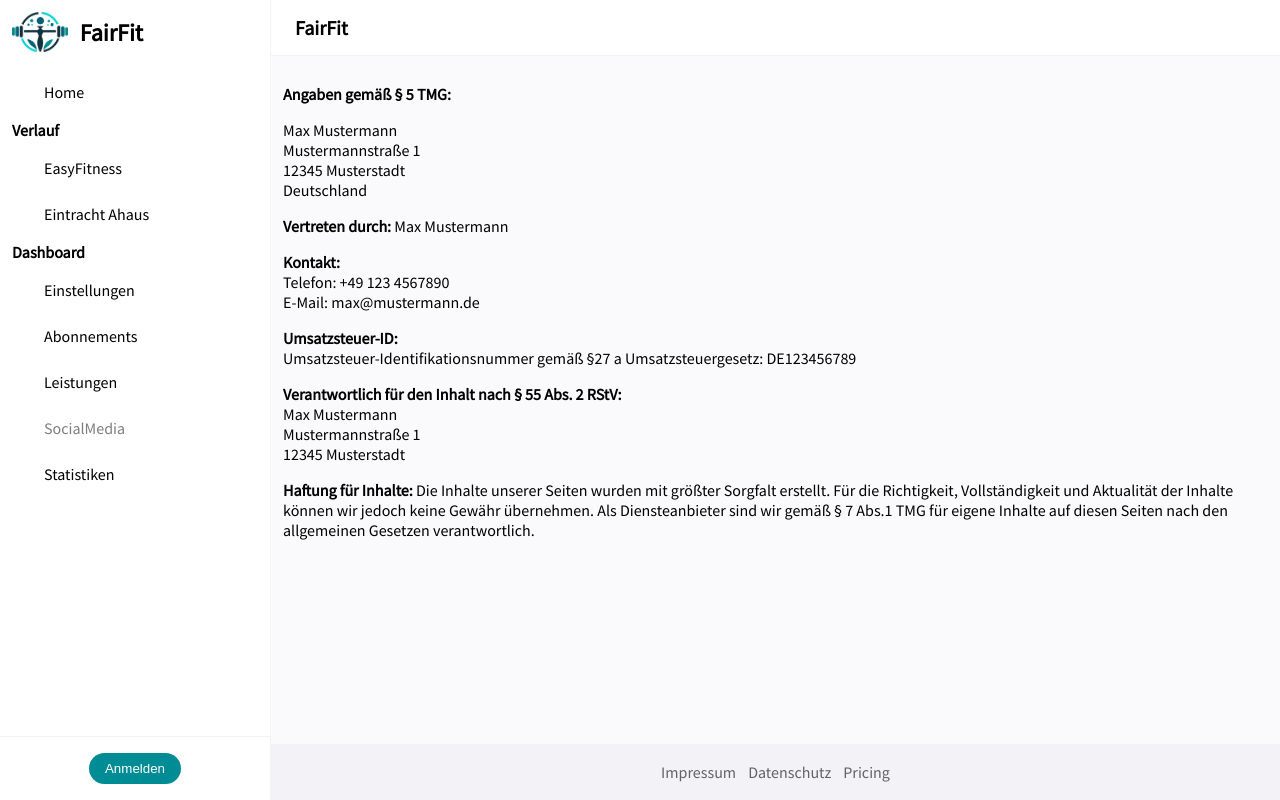
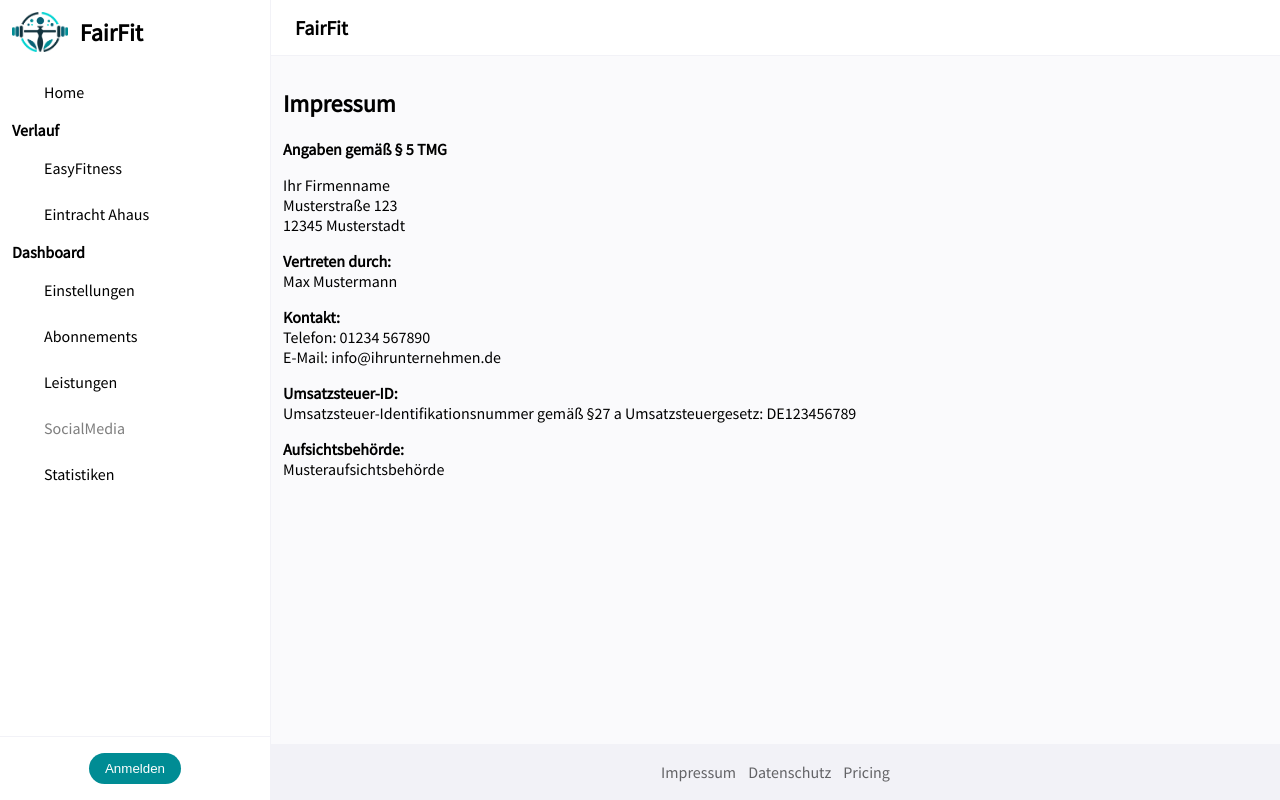
Before and after one commit to FairNetwork/fairfit-frontend, a React (Create React App) app: page / in a window 1280 px wide. Both pictures are taken after a click on the element "Impressum". Built offline with nearby package versions, Linux system fonts and the light colour scheme; some icons are missing.

Commit message:
✨ Update utility

```diff
--- a/src/view/utility/utility-data-protection/UtilityDataProtection.tsx
+++ b/src/view/utility/utility-data-protection/UtilityDataProtection.tsx
@@ -3,41 +3,51 @@ import './utilityDataProtection.scss';
 const UtilityDataProtection = () => {
     return (
         <div className="utility-data-protection">
-            <h1>Datenschutzerklärung</h1>
+            <h2>Datenschutzerklärung</h2>
             <p>
-                Wir freuen uns sehr über Ihr Interesse an unserem Unternehmen. Datenschutz hat einen
-                besonders hohen Stellenwert für die Geschäftsleitung der Musterfirma. Eine Nutzung
-                der Internetseiten der Musterfirma ist grundsätzlich ohne jede Angabe
-                personenbezogener Daten möglich. Sofern eine betroffene Person besondere Services
-                unseres Unternehmens über unsere Internetseite in Anspruch nehmen möchte, könnte
-                jedoch eine Verarbeitung personenbezogener Daten erforderlich werden.
+                <strong>1. Datenschutz auf einen Blick</strong>
             </p>
-
-            <h2>Verantwortliche Stelle</h2>
             <p>
-                Verantwortliche Stelle im Sinne der Datenschutzgesetze ist:
+                Wir nehmen den Schutz Ihrer persönlichen Daten sehr ernst. Hier erhalten Sie einen
+                Überblick darüber, was mit Ihren Daten passiert, wenn Sie unsere Website besuchen.
+            </p>
+            <p>
+                <strong>2. Verantwortlicher</strong>
+            </p>
+            <p>
+                Verantwortlicher für die Datenverarbeitung auf dieser Website ist:
                 <br />
                 Max Mustermann
                 <br />
-                Mustermannstraße 1<br />
+                Musterstraße 123
+                <br />
                 12345 Musterstadt
                 <br />
-                Deutschland
-                <br />
-                E-Mail: datenschutz@mustermann.de
+                E-Mail: datenschutz@ihrunternehmen.de
             </p>
-
-            <h2>Erhebung und Speicherung personenbezogener Daten</h2>
             <p>
-                Wir erheben und speichern folgende personenbezogene Daten: Name, Adresse,
-                E-Mail-Adresse, Telefonnummer.
+                <strong>3. Erhebung und Verarbeitung von Daten</strong>
             </p>
-
-            <h2>Rechte der betroffenen Person</h2>
             <p>
-                Sie haben das Recht auf Auskunft über die von uns verarbeiteten personenbezogenen
-                Daten, Berichtigung unrichtiger Daten sowie auf Löschung oder Einschränkung der
-                Verarbeitung.
+                Beim Besuch unserer Website speichern wir automatisch technische Daten wie Ihre
+                IP-Adresse und Browsertyp. Diese Daten werden nur zur Sicherstellung des
+                ordnungsgemäßen Betriebs der Website verwendet.
+            </p>
+            <p>
+                <strong>4. Rechte der Betroffenen</strong>
+            </p>
+            <ul>
+                <li>Recht auf Auskunft über gespeicherte Daten</li>
+                <li>Recht auf Berichtigung oder Löschung</li>
+                <li>Recht auf Widerspruch gegen die Verarbeitung</li>
+                <li>Recht auf Datenübertragbarkeit</li>
+            </ul>
+            <p>
+                <strong>5. Kontakt</strong>
+            </p>
+            <p>
+                Für weitere Informationen oder zur Ausübung Ihrer Rechte kontaktieren Sie uns bitte
+                per E-Mail an datenschutz@ihrunternehmen.de.
             </p>
         </div>
     );
--- a/src/view/utility/utility-impressum/UtilityImpressum.tsx
+++ b/src/view/utility/utility-impressum/UtilityImpressum.tsx
@@ -3,51 +3,38 @@ import './utilityImpressum.scss';
 const UtilityImpressum = () => {
     return (
         <div className="utility-impressum">
+            <h2>Impressum</h2>
             <p>
-                <strong>Angaben gemäß § 5 TMG:</strong>
+                <strong>Angaben gemäß § 5 TMG</strong>
             </p>
             <p>
+                Ihr Firmenname
+                <br />
+                Musterstraße 123
+                <br />
+                12345 Musterstadt
+            </p>
+            <p>
+                <strong>Vertreten durch:</strong>
+                <br />
                 Max Mustermann
-                <br />
-                Mustermannstraße 1<br />
-                12345 Musterstadt
-                <br />
-                Deutschland
             </p>
-
-            <p>
-                <strong>Vertreten durch:</strong> Max Mustermann
-            </p>
-
             <p>
                 <strong>Kontakt:</strong>
                 <br />
-                Telefon: +49 123 4567890
+                Telefon: 01234 567890
                 <br />
-                E-Mail: max@mustermann.de
+                E-Mail: info@ihrunternehmen.de
             </p>
-
             <p>
                 <strong>Umsatzsteuer-ID:</strong>
                 <br />
                 Umsatzsteuer-Identifikationsnummer gemäß §27 a Umsatzsteuergesetz: DE123456789
             </p>
-
             <p>
-                <strong>Verantwortlich für den Inhalt nach § 55 Abs. 2 RStV:</strong>
+                <strong>Aufsichtsbehörde:</strong>
                 <br />
-                Max Mustermann
-                <br />
-                Mustermannstraße 1<br />
-                12345 Musterstadt
-            </p>
-
-            <p>
-                <strong>Haftung für Inhalte:</strong> Die Inhalte unserer Seiten wurden mit größter
-                Sorgfalt erstellt. Für die Richtigkeit, Vollständigkeit und Aktualität der Inhalte
-                können wir jedoch keine Gewähr übernehmen. Als Diensteanbieter sind wir gemäß § 7
-                Abs.1 TMG für eigene Inhalte auf diesen Seiten nach den allgemeinen Gesetzen
-                verantwortlich.
+                Musteraufsichtsbehörde
             </p>
         </div>
     );
```
